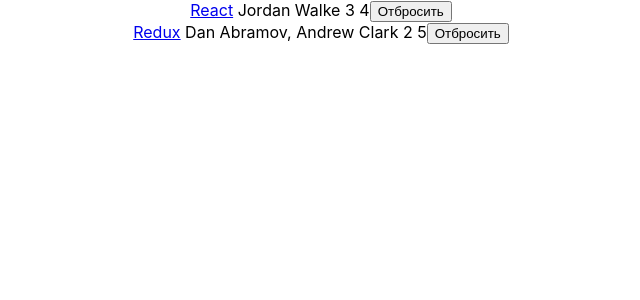
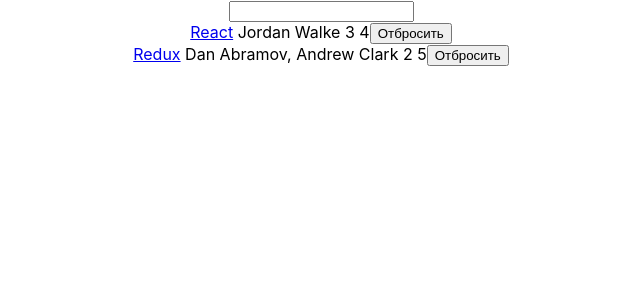
Before and after one commit to some-yummy-nick/hackernews-client, a React (Create React App) app: page / in a window 1280 px wide. Shown: the top 300 px of the page, without its empty margins (319-959 px from the left). Built offline with nearby package versions, Linux system fonts and the light colour scheme.

Commit message:
Add search

```diff
--- a/src/App.js
+++ b/src/App.js
@@ -20,12 +20,19 @@
 	},
 ];
 
+function isSearched(searchTerm) {
+	return function (item) {
+		return item.title.toLowerCase().includes(searchTerm.toLowerCase());
+	}
+}
+
 class App extends PureComponent {
 	constructor(props) {
 		super(props);
 
 		this.state = {
 			list,
+			searchTerm: ''
 		};
 
 	}
@@ -35,10 +42,22 @@
 		this.setState({ list: updatedList });
 	};
 
+	onSearchChange = event => {
+		this.setState({ searchTerm: event.target.value });
+	};
+
 	render() {
+		const { searchTerm, list } = this.state;
 		return (
 			<div className="App">
-				{this.state.list.map(item =>
+				<form>
+					<input
+						type="text"
+						value={searchTerm}
+						onChange={this.onSearchChange}
+					/>
+				</form>
+				{list.filter(isSearched(searchTerm)).map(item =>
 					<div key={`list ${item.objectID}`}>
 						<span>
 						<a href={item.url}>{item.title}</a>
```
